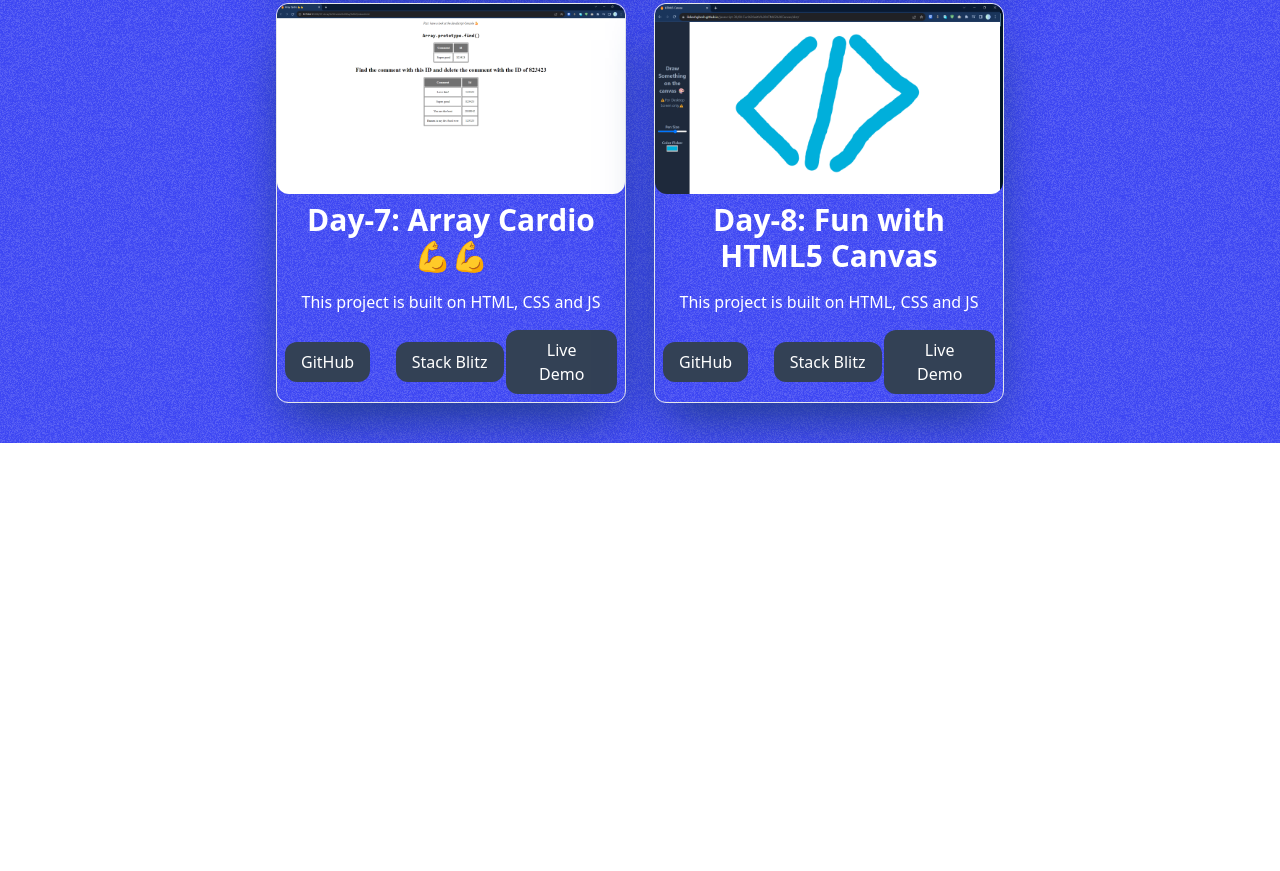
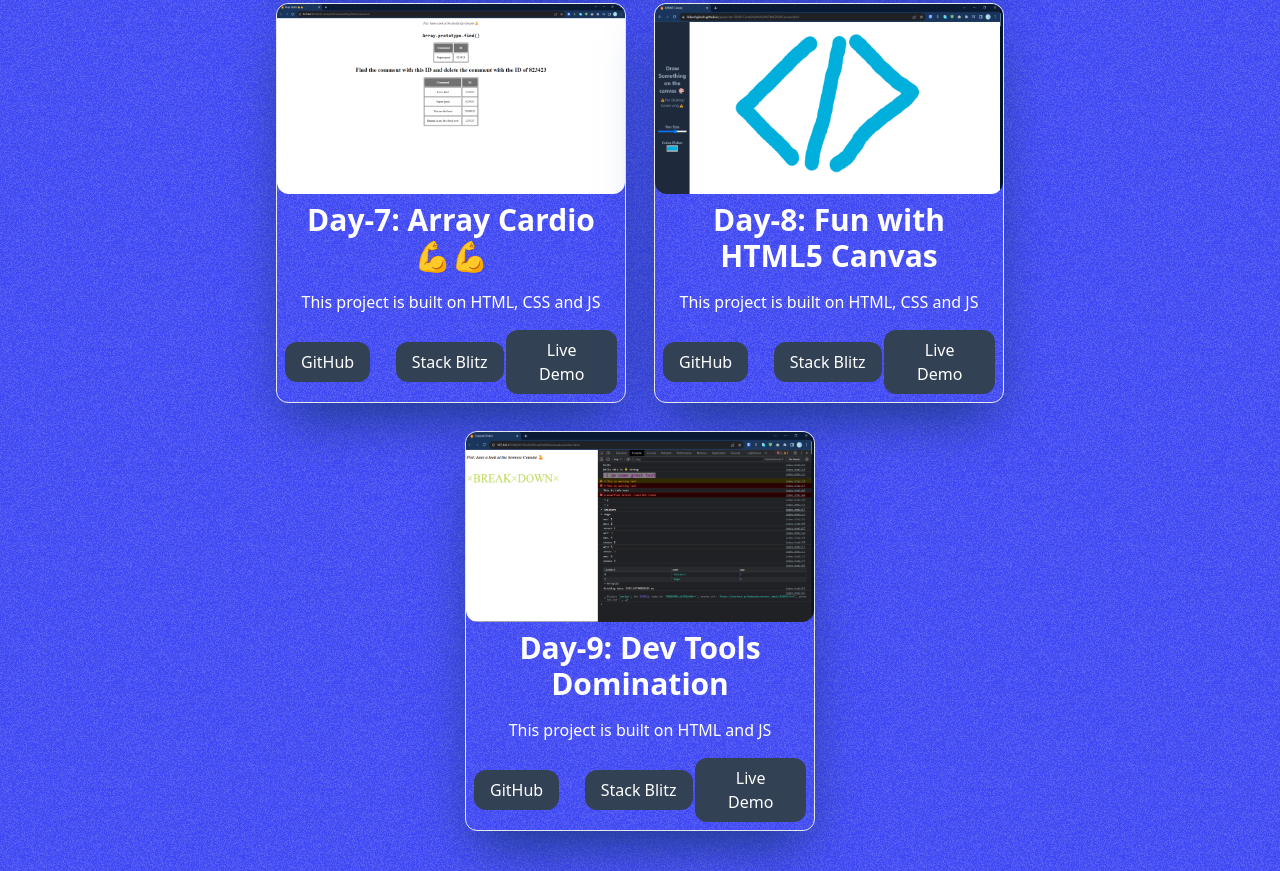
Before and after one commit to ilokeshghosh/javascript-30, a plain HTML site: page index page/dist/index.html in a window 1280 px wide. Shown: the part 1558-2429 px from the top of the page. Before the commit the page ends 2001 px from the top, so only its background shows below. Drawn offline with Linux system fonts and the light colour scheme.

Commit message:
index page: Day-9

```diff
--- a/index page/dist/index.html
+++ b/index page/dist/index.html
@@ -4,7 +4,9 @@
 <head>
     <meta charset="UTF-8">
     <meta name="viewport" content="width=device-width, initial-scale=1.0">
-    <title>Index</title>
+    <title>JS30 Project Showcase Page</title>
+    <link rel="shortcut icon" href="https://upload.wikimedia.org/wikipedia/commons/thumb/6/6a/JavaScript-logo.png/640px-JavaScript-logo.png" type="image/x-icon">
+
     <link rel="stylesheet" href="style.css">
 </head>
 
@@ -315,6 +317,40 @@
                 </div>
             </div>
 
+            <!-- card9  -->
+            <div
+                class="border shadow-2xl shadow-blue-900 md:w-[350px] w-[90%] h-[400px] rounded-xl flex flex-col justify-between items-center">
+                <!-- image -->
+                <div class="w-full h-[50%] rounded-xl"><img
+                        class="w-full transition-all linear duration-900 h-full rounded-xl hover:scale-110"
+                        src="../assets/day9.png" alt="random-image"></div>
+
+                <!-- text -->
+                <div class="w-full flex flex-col justify-center items-center p-2 gap-4">
+                    <!--project title -->
+                    <div class="text-center text-3xl font-bold w-full text-white">
+                        <h1>Day-9: Dev Tools Domination </h1>
+                    </div>
+
+                    <!-- project explanation -->
+                    <div class="text-center font-medium w-full text-white">
+                        <p>This project is built on HTML and JS</p>
+                    </div>
+                </div>
+
+                <!-- links  -->
+                <div class="w-full flex items-center justify-between p-2">
+                    <div class="w-1/3"><button class="bg-slate-700 rounded-xl px-4 py-2 text-white"><a
+                                href="https://github.com/ilokeshghosh/javascript-30/tree/main/09-Dev%20Tools%20Domination"
+                                target="_blank">GitHub</a></button></div>
+                    <div class="w-1/3"><button class="bg-slate-700 rounded-xl px-4 py-2 text-white"><a href="#">Stack
+                                Blitz</a></button></div>
+                    <div class="w-1/3"><button class="bg-slate-700 rounded-xl px-4 py-2 text-white"><a
+                                href="https://ilokeshghosh.github.io/javascript-30/09-Dev%20Tools%20Domination/"
+                                target="_blank">Live Demo</a></button></div>
+                </div>
+            </div>
+
         </div>
 
     </div>
```
Also changed, not shown: index page/assets/day9.png (added).
